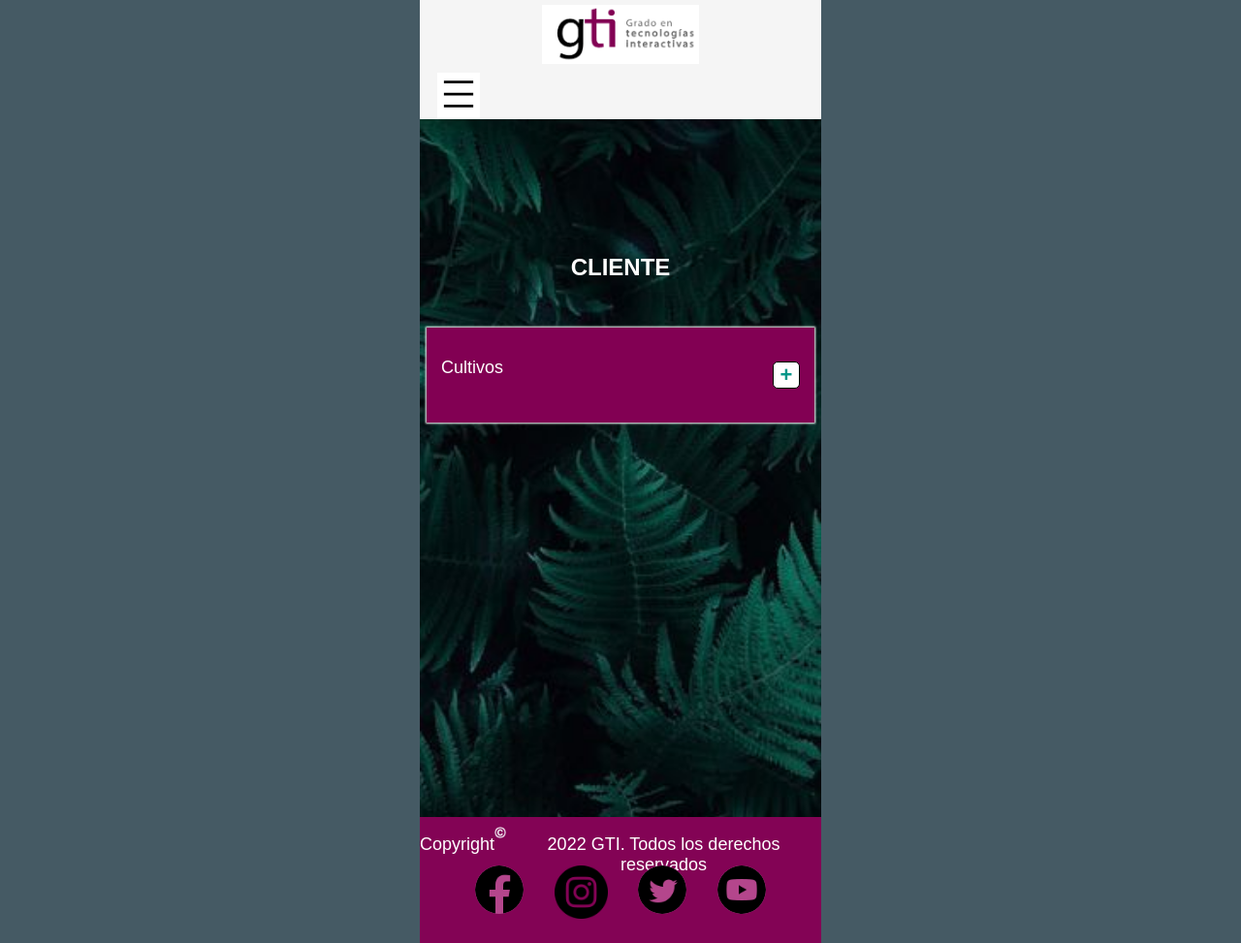
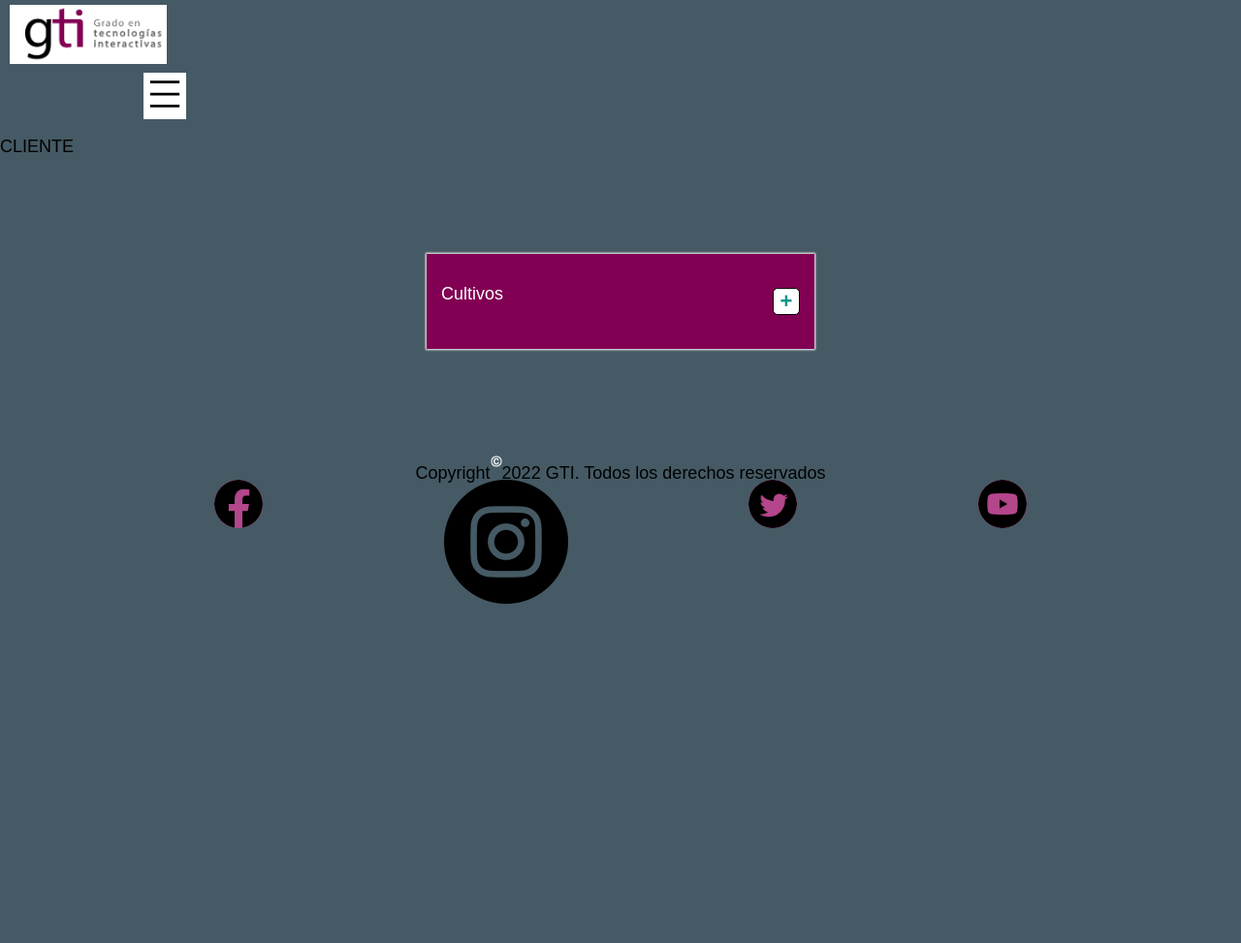
Before and after one commit to Foxpeet/ProyectoWebBueno, a PHP site: page /src/userPage.html in a window 1280 px wide. Shown: the whole page at 97% size. After the commit the page ends 623 px from the top, so only its background shows below. Run offline with PHP 8.4, Linux system fonts and the light colour scheme.

Commit message:
Update estilo-userPage.css

```diff
--- a/css/estilo-userPage.css
+++ b/css/estilo-userPage.css
@@ -1,110 +1,97 @@
-body{
-    background: rgb(238, 255, 210);
-    margin: 0px;
-    font-family: Arial, Helvetica, sans-serif;
-}
-#movil{
+.User{
     display:flex;
-    flex-direction: column;
-    width: 414px;
+    width: 100%;
+    height:1200px;
     margin: 0 auto;
-    justify-content: center;
-    align-items: center;
     flex-wrap: wrap;
-    background-color: whitesmoke;
-    padding: 0px;
-    text-align: center;
-}
-
-.userPage{
-    display:flex;
-    width: 414px;
-    margin: 0 auto;
-    justify-content: center;
-    flex-wrap: wrap;
-    background-color: whitesmoke;
-
-}
-#cuadro{
-    height:0px;
-    width:300px;
-    margin-top: 100px;
-    margin-left: 57px;
-    margin-right: 57px;
-    border-radius:5px;
-    padding-top: 15px;
-
-}
-#titulo{
-   justify-content: center;
-    color: white;
-    font-size: 150%;
-    font-weight: bold;
+    background-image:url("../images/img_Campo1/fondo_userPage.jpg");
+    background-position: center;
 
 }
 
-#pag_userPage1{
-    height:720px;
-    width: 414px;
-    background-image:url("../images/img_Campo1/fondo_userPage.jpg");
-    background-position: center;
-    background-repeat: no-repeat;
-    background-size: 100%;
-    text-align: center;
+#cuadro{
+    padding-left: 10;
+    height: 90%;
+    width: 100%;
+}
 
+#titulo-User{
+    display: flex;
+    justify-content: center;
+    font-size: 420sx;
+}
+
+form{
+    display: flex;
+    height: 100%;
+    width: 100%;
+    flex-direction: column;
+}
+
+/* Comienzo Menú acordeón */
+body{
+    background-color: #455a64;
+}
+
+.cont-menu{
+    width: 400px;
+    margin: 0 auto;
+}
+
+.cont-menu .cont-enlace{
+    box-shadow: 0px 0px 2px 1px white;
 }
 ul{
     list-style:none
 }
 
-/*
-* Comienzo abajo ------------------
-*/
+/* Estilos para las opciones */
+.cont-menu .cont-enlace .cultivos{
+    display: flex;
+    justify-content: space-between;
+    background-color: #820053;
+    color: white;
+    padding: 13px 15px;
+    font-size: 22px;
+    cursor: pointer;
+    user-select: none;
+    margin-right: auto;
 
-.abajo{
-    background-color: rgb(130, 0, 83, 0.99);
-    display:flex;
-    justify-content:flex-start;
-    gap:15px;
-    flex-direction: column;
-    width: 414px;
-    height: 130px;
-    color:white;
-}
-#derechos{
-    height: 30px;
-    display: flex;
-    flex-direction: row;
-    text-align: center;
-    display:flex;
-    justify-content: center;
-    font-family: "Arial Normal", "Arial", sans-serif;
-    font-size: 15px;
 }
 
-#imagen-copyright{
-    margin-top: 10px;
-    width: 12px;
-    height: 12px;
+/* Estilos para el simbolo '+' */
+.cont-menu .cont-enlace .cultivos .icono{
+    background-color: white;
+    color: #009688;
+    font-weight: bold;
+    font-size: 22px;
+    text-align: center;
+    width: 26px;
+    border-radius: 5px;
 }
 
-#redessociales{
-    height: 60px;
-    display:flex;
-    justify-content: space-around;
-    padding-left: 10%;
-    padding-right: 10%;
-    padding-top: 5px;
-}
-#img-redsocial{
-    width: 50px;
-    height: 50px;
-}
-#img-redsocialInsta{
-    width: 55px;
-    height: 55px;
+/* Efecto para aparacer y desaparecer enlaces */
+.cont-menu .cont-enlace .enlace{
+    height: 0;
+    overflow: hidden;
 }
 
-/*
-* Fin abajo------------------
-*/
+.cont-menu .cont-enlace .animation{
+    height: 100%;
+}
+
+/* Estilos para los enlaces */
+.cont-menu .cont-enlace .enlace a{
+    display: block;
+    padding: 10px 15px;
+    text-decoration: none;
+    font-size: 20px;
+    color: rgba(0,0,0,.8);
+    background-color: white;
+}
+
+.cont-menu .cont-enlace .enlace a:hover{
+    background-color: #1a567e;
+    color: white;
+}
+/* Final Menú acordeón */
```
